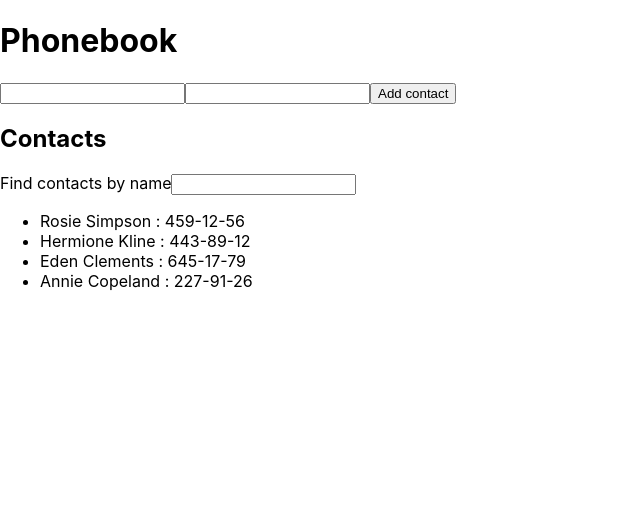
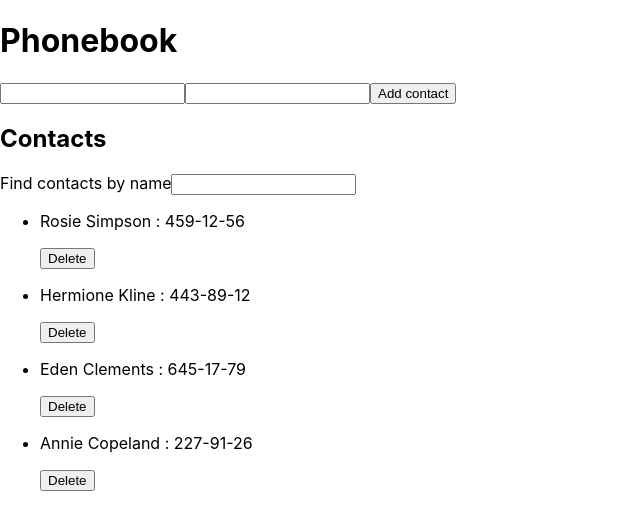
Before and after one commit to lightsky21/goit-react-hw-02-phonebook, a React (Create React App) app: page / in a window 1280 px wide. Shown: the top 530 px of the page, without its empty margins (0-640 px from the left). Built offline with nearby package versions, Linux system fonts and the light colour scheme.

Commit message:
change  filter and  add delete contact

```diff
--- a/src/components/App.jsx
+++ b/src/components/App.jsx
@@ -22,11 +22,15 @@ export class App extends Component {
     this.setState({ filter: evt.currentTarget.value });
   };
 
-  addContact = ({name, number}) => {
+  addContact = ({ name, number }) => {
+
+
+
     const contact = {
       id: nanoid(),
       name,
       number,
+
     }
 
     this.setState(({contacts}) => ({
@@ -34,8 +38,22 @@ export class App extends Component {
     }))
   }
 
+  deleteContact = contactId => {
+    this.setState(({contacts}) => ({
+      contacts: contacts.filter(contact => contact.id !== contactId)
+    }))
+  }
+
+  getVisibleContacts = () => {
+    const { filter, contacts } = this.state;
+    const normalizedFilter = filter.toLowerCase();
+    return contacts.filter(contact => (contact.name.includes(normalizedFilter)))
+  }
+
   render() {
-    const { contacts, filter } = this.state;
+    const {  filter } = this.state;
+    const visibleContacts = this.getVisibleContacts();
+
     return (
       (<div>
   <h1>Phonebook</h1>
@@ -43,7 +61,7 @@ export class App extends Component {
 
   <h2>Contacts</h2>
         <Filter value={filter} onChange = {this.changeFilter} />
-        <ContactList contacts={contacts}  />
+        <ContactList contacts={visibleContacts} onDeleteContact = {this.deleteContact} />
 </div>)
     )
   }
--- a/src/components/ContactList/ContactList.js
+++ b/src/components/ContactList/ContactList.js
@@ -1,9 +1,14 @@
-function ContactList({ contacts }) {
+function ContactList({ contacts, onDeleteContact }) {
   return (
     <ul>
-      {contacts.map(contact => (
-        <li key={contact.id}>
-          {contact.name} : {contact.number}
+      {contacts.map(({ id, name, number }) => (
+        <li key={id}>
+          <p>
+            {name} : {number}
+          </p>
+          <button type="button" onClick={() => onDeleteContact(id)}>
+            Delete
+          </button>
         </li>
       ))}
     </ul>
```
